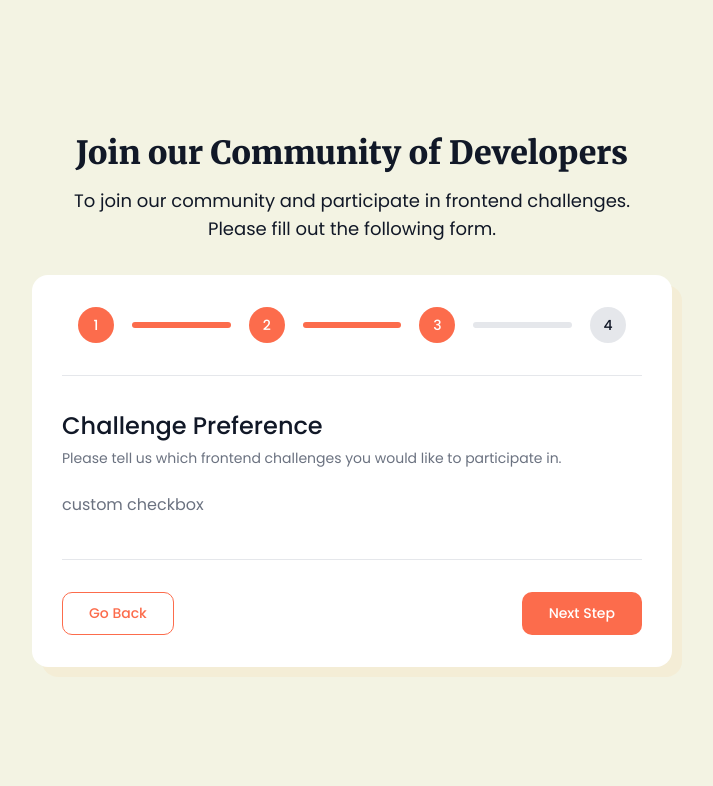
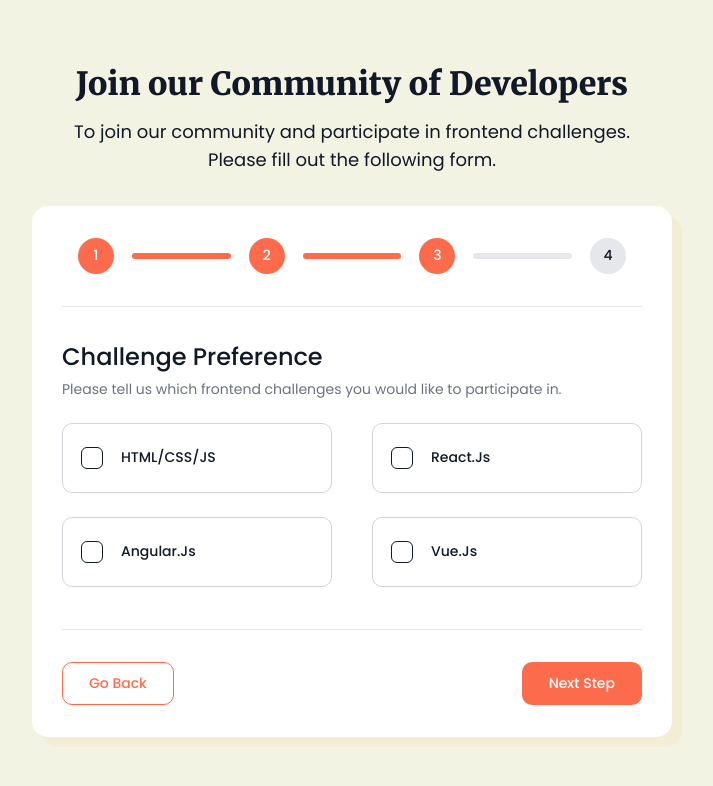
Before and after one commit to ClodoaldoDantas/multi-step-form, a Next.js app: page /challenge-preference in a window 1280 px wide. Shown: the top 786 px of the page, without its empty margins (288-1001 px from the left). Built offline with nearby package versions, Linux system fonts and the light colour scheme.

Commit message:
feat: checkbox component

```diff
--- a/package.json
+++ b/package.json
@@ -10,6 +10,7 @@
   },
   "dependencies": {
     "@hookform/resolvers": "^3.1.0",
+    "@radix-ui/react-checkbox": "^1.0.3",
     "@types/node": "20.2.1",
     "@types/react": "18.2.6",
     "@types/react-dom": "18.2.4",
--- a/src/components/Checkbox/index.tsx
+++ b/src/components/Checkbox/index.tsx
@@ -1,5 +1,32 @@
+import * as RadixCheckbox from '@radix-ui/react-checkbox'
+import { Check } from 'lucide-react'
 import styles from './styles.module.scss'
 
-export function Checkbox() {
-  return <div>custom checkbox</div>
+interface CheckboxProps {
+  id: string
+  label: string
+  onChange: (checked: boolean, value: string) => void
 }
+
+export function Checkbox({ id, label, onChange }: CheckboxProps) {
+  return (
+    <div className={styles.checkboxContainer}>
+      <RadixCheckbox.Root
+        id={id}
+        value={id}
+        className={styles.checkboxRoot}
+        onCheckedChange={(checked) => {
+          onChange(checked === true, id)
+        }}
+      >
+        <RadixCheckbox.Indicator className={styles.checkboxIndicator}>
+          <Check size={16} />
+        </RadixCheckbox.Indicator>
+      </RadixCheckbox.Root>
+
+      <label htmlFor={id} className={styles.label}>
+        {label}
+      </label>
+    </div>
+  )
+}
--- a/src/components/Checkbox/styles.module.scss
+++ b/src/components/Checkbox/styles.module.scss
@@ -0,0 +1,50 @@
+.checkboxContainer {
+  height: 4.375rem;
+  width: 100%;
+  padding: 0 1.125rem;
+
+  background-color: transparent;
+  border: 1px solid var(--border);
+  border-radius: 10px;
+
+  display: flex;
+  align-items: center;
+  gap: 1.125rem;
+
+  transition: border-color 200ms;
+
+  &:has([data-state='checked']) {
+    border-color: var(--primary);
+  }
+}
+
+.checkboxRoot {
+  all: unset;
+  background-color: var(--white);
+  width: 20px;
+  height: 20px;
+  border-radius: 6px;
+  line-height: 0;
+
+  display: flex;
+  align-items: center;
+  justify-content: center;
+
+  border: 1px solid var(--text-dark);
+
+  &[data-state='checked'] {
+    border-color: transparent;
+    background-color: var(--primary);
+  }
+}
+
+.checkboxIndicator {
+  color: var(--white);
+}
+
+.label {
+  font-weight: 500;
+  font-size: 0.875rem;
+  color: var(--text-dark);
+  cursor: pointer;
+}
--- a/src/pages/challenge-preference/index.tsx
+++ b/src/pages/challenge-preference/index.tsx
@@ -2,8 +2,52 @@ import { Button } from '@/components/Button'
 import { Card } from '@/components/Card'
 import { Checkbox } from '@/components/Checkbox'
 import { MultiStep } from '@/components/MultiStep'
+import { useRouter } from 'next/router'
+import { useState } from 'react'
+
+const challenges = [
+  { id: 'html-css-js', label: 'HTML/CSS/JS' },
+  { id: 'react', label: 'React.Js' },
+  { id: 'angular', label: 'Angular.Js' },
+  { id: 'vue', label: 'Vue.Js' },
+]
 
 export default function ChallengePreference() {
+  const router = useRouter()
+  const [challengesPreferences, setChallengesPreferences] = useState<string[]>(
+    []
+  )
+
+  const [touched, setTouched] = useState(false)
+
+  function handleBack() {
+    router.push('/skill-level')
+  }
+
+  function handleChange(checked: boolean, value: string) {
+    if (checked) {
+      setChallengesPreferences((state) => {
+        return [...state, value]
+      })
+    } else {
+      setChallengesPreferences((state) => {
+        return state.filter((challenge) => challenge !== value)
+      })
+    }
+  }
+
+  function handleRegisterPreferences() {
+    setTouched(true)
+
+    if (challengesPreferences.length > 0) {
+      /* TODO: set preferences in store */
+      console.log('challenges preferences', challengesPreferences)
+      router.push('/review')
+    }
+  }
+
+  const isError = touched && challengesPreferences.length === 0
+
   return (
     <Card>
       <Card.Header>
@@ -17,15 +61,28 @@ export default function ChallengePreference() {
           in.
         </p>
 
+        {isError && (
+          <span className="error">Please, select at least one preference</span>
+        )}
+
         <div className="grid-two-columns">
-          <Checkbox />
+          {challenges.map((challenge) => (
+            <Checkbox
+              key={challenge.id}
+              id={challenge.id}
+              label={challenge.label}
+              onChange={handleChange}
+            />
+          ))}
         </div>
       </Card.Body>
 
       <Card.Footer>
-        <Button variant="secondary">Go Back</Button>
+        <Button onClick={handleBack} variant="secondary">
+          Go Back
+        </Button>
 
-        <Button>Next Step</Button>
+        <Button onClick={handleRegisterPreferences}>Next Step</Button>
       </Card.Footer>
     </Card>
   )
--- a/src/pages/index.tsx
+++ b/src/pages/index.tsx
@@ -31,7 +31,7 @@ export default function Home() {
 
   async function handleRegister(data: PersonalFormData) {
     /* TODO: save data in store */
-    console.log(data)
+    console.log('personal', data)
 
     router.push('/skill-level')
   }
--- a/src/pages/skill-level/index.tsx
+++ b/src/pages/skill-level/index.tsx
@@ -23,7 +23,7 @@ export default function SkillLevel() {
   const router = useRouter()
 
   function handleBack() {
-    router.push('/')
+    router.replace('/')
   }
 
   function handleSelect(level: Level) {
@@ -40,6 +40,7 @@ export default function SkillLevel() {
 
     if (selectedLevel) {
       /* TODO: save skill level in store */
+      console.log('level', selectedLevel)
       router.push('/challenge-preference')
     }
   }
--- a/src/styles/globals.scss
+++ b/src/styles/globals.scss
@@ -57,7 +57,6 @@ main {
 .step-description {
   font-size: 0.875rem;
   line-height: 1.25rem;
-  margin-bottom: 1.5rem;
 }
 
 .error {
@@ -66,6 +65,7 @@ main {
 }
 
 .grid-two-columns {
+  margin-top: 1.5rem;
   display: grid;
   gap: 1.5rem 2.5rem;
   grid-template-columns: repeat(2, 1fr);
```
Also changed, not shown: 1 other file (tests, documents, lock files or other folders).
